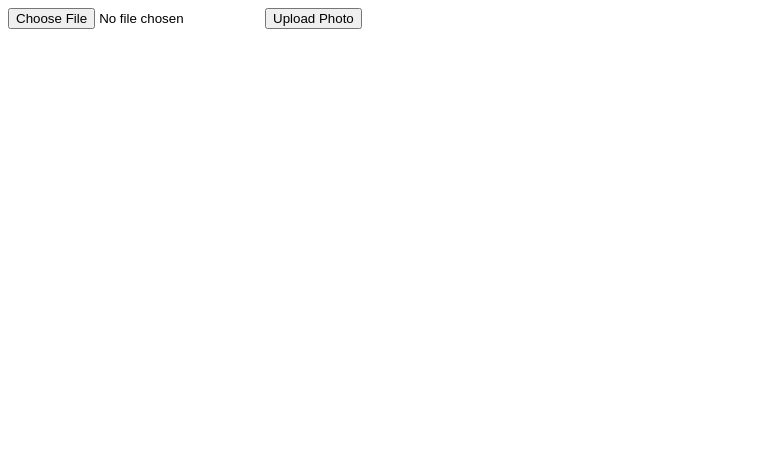
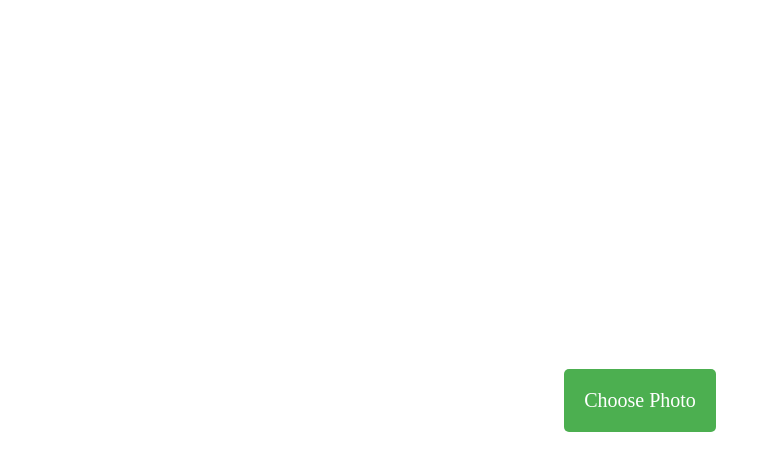
Before and after one commit to bbhorrigan/weddingupload, a plain HTML site: page index.html in a window 1280 px wide. Shown: the whole page, without its empty margins (0-771 px from the left). Drawn offline with Linux system fonts and the light colour scheme.

Commit message:
Update index.html

```diff
--- a/index.html
+++ b/index.html
@@ -1,18 +1,35 @@
-<form>
-  <input type="file" id="photoUpload" name="photo" accept="image/*">
-  <button type="button" onclick="uploadPhoto()">Upload Photo</button>
-</form>
-<script>
-  function uploadPhoto() {
-    var file = document.getElementById('photoUpload').files[0];
-    var blobService = AzureStorage.Blob.createBlobServiceWithSas('https://{your_storage_account}.blob.core.windows.net/', '{your_sas_token}');
-    var container = '{your_container_name}';
-    blobService.createBlockBlobFromBrowserFile(container, file.name, file, {}, function(error, result) {
-      if (error) {
-        // Handle the error
-      } else {
-        // Photo uploaded successfully
-      }
-    });
-  }
-</script>
+<!DOCTYPE html>
+<html lang="en">
+<head>
+    <meta charset="UTF-8">
+    <meta name="viewport" content="width=device-width, initial-scale=1.0">
+    <title>Photo Upload</title>
+    <style>
+        body {
+            display: flex;
+            align-items: center;
+            justify-content: center;
+            height: 100vh;
+            margin: 0;
+        }
+
+        #photoButton {
+            padding: 20px;
+            font-size: 20px;
+            cursor: pointer;
+            background-color: #4CAF50;
+            color: white;
+            border: none;
+            border-radius: 5px;
+        }
+    </style>
+</head>
+<body>
+    <input type="file" id="photoInput" style="display: none;">
+    <label for="photoInput" id="photoButton">Choose Photo</label>
+
+    <script>
+        // You can add JavaScript logic here if needed
+    </script>
+</body>
+</html>
```
